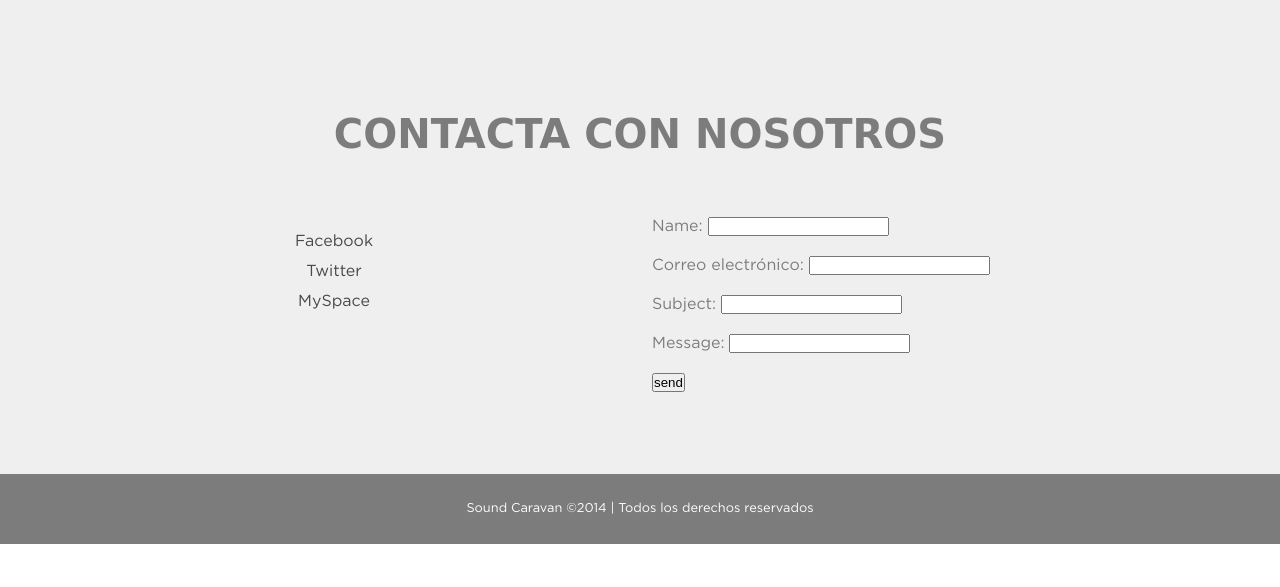
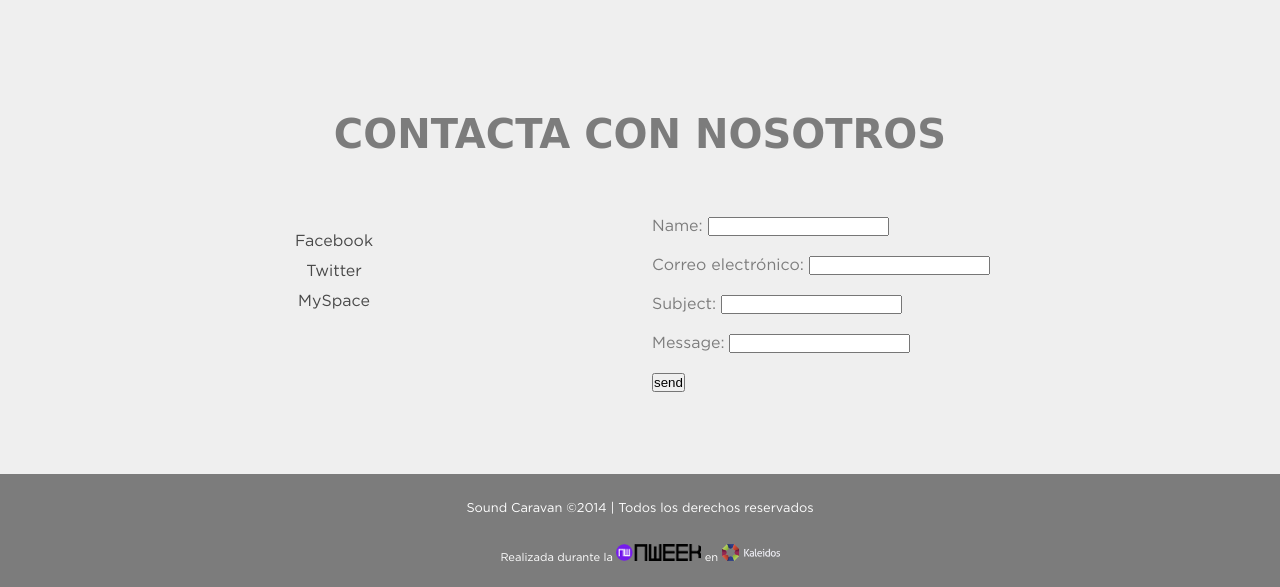
Before and after one commit to tdelatorre/mister-cobol-web, a Django app: page / in a window 1280 px wide. Shown: the part 2328-2915 px from the top of the page. Before the commit the page ends 2872 px from the top, so only its background shows below. Run offline with Django 3.2, Linux system fonts and the light colour scheme; data that the repository does not hold is empty; style sheets or scripts are compiled from the project's sources; some libraries are stand-ins or nearby versions; some web fonts are replaced.

Commit message:
Footer kaleidos and piweek logos

```diff
--- a/sass/style.scss
+++ b/sass/style.scss
@@ -277,6 +277,14 @@ p {
     color: white;
 }
 
+.footer-links {
+    font-size: 0.7em;
+    padding: 0%;
+    text-align: center;
+    color: white;
+    margin-bottom: 20px;
+}
+
 // VIDEO BACKGROUND
 video#bgvideo {
     top: 0;
--- a/src/sound_caravan_web/static/css/style.css
+++ b/src/sound_caravan_web/static/css/style.css
@@ -809,6 +809,14 @@ p {
   color: white;
 }
 
+.footer-links {
+  font-size: 0.7em;
+  padding: 0%;
+  text-align: center;
+  color: white;
+  margin-bottom: 20px;
+}
+
 video#bgvideo {
   top: 0;
   left: 0;
--- a/src/sound_caravan_web/templates/index.html
+++ b/src/sound_caravan_web/templates/index.html
@@ -196,7 +196,12 @@
     </div>
 
     <div class="row bg-mediumgray">
-        <div class="row-inside footer">{% trans 'Sound Caravan ©2014 | Todos los derechos reservados' %}</div>
+        <div class="row-inside footer">
+            {% trans 'Sound Caravan ©2014 | Todos los derechos reservados' %}
+        </div>
+        <div class="footer-links">
+            Realizada durante la <a href="https://twitter.com/hashtag/piweek?f=realtime&src=hash"><img style="width: auto" src="/static/images/logo-piweek17.png"/></a> en <a href="http://kaleidos.net"><img style="width: auto" src="/static/images/logo-kaleidos17.png"/></a>
+        </div>
     </div>
 
     <div class="overlay"></div>
```
Also changed, not shown: src/sound_caravan_web/static/images/logo-kaleidos17.png (added), src/sound_caravan_web/static/images/logo-piweek17.png (added).
